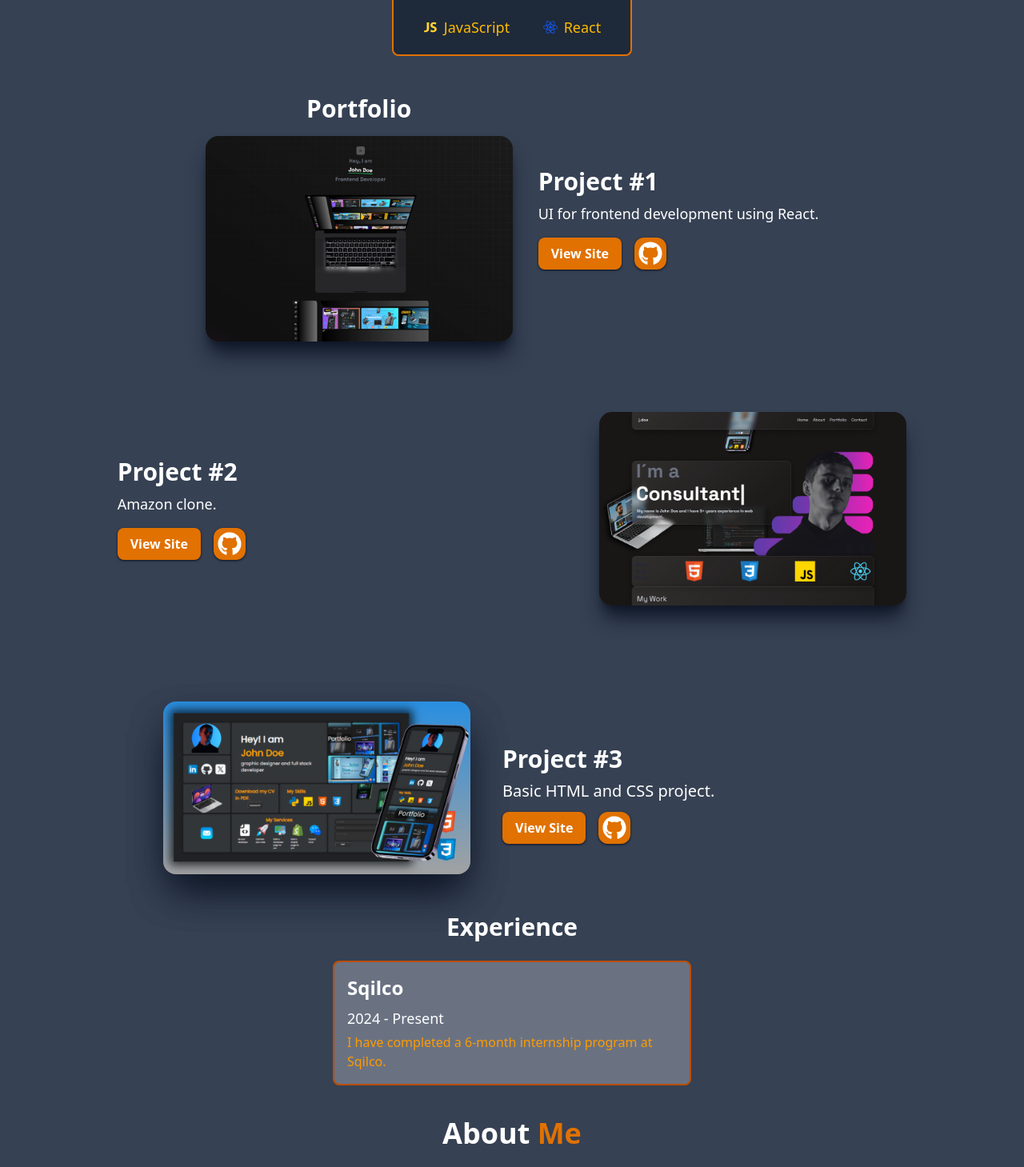
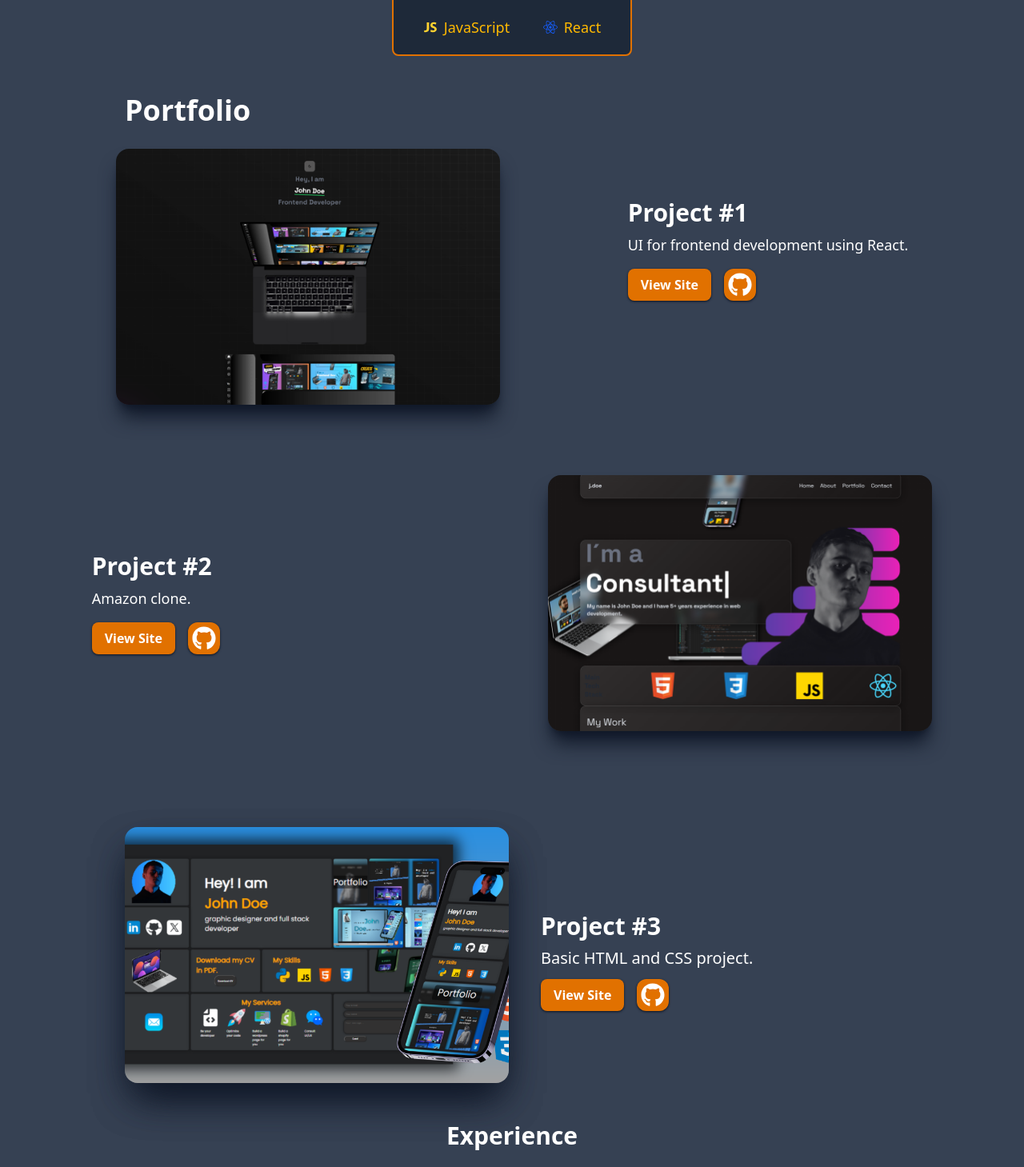
Before and after one commit to Vishuu9090/Portfolio, a React (Vite) app in the folder vite-project/: page / in a window 1280 px wide. Shown: the part 966-2425 px from the top of the page at 80% size. Built offline with nearby package versions, Linux system fonts and the light colour scheme.

Commit message:
image size changed

```diff
--- a/vite-project/src/components/Portfolio.jsx
+++ b/vite-project/src/components/Portfolio.jsx
@@ -52,14 +52,14 @@ export default function Portfolio() {
       >
         <Element name="Portfolio">
           <div className="py-12 px-4">
-            <div className="flex flex-col md:flex-row items-center justify-center gap-8">
+            <div className="flex flex-col md:flex-row items-center justify-center gap-40">
               {/* Left: Title + Image */}
-              <div className="flex flex-col gap-4 items-center">
-                <h1 className="text-3xl text-white font-semibold text-center md:text-left">
+              <div className="flex flex-col gap-7 items-center">
+                <h1 className="sm:text-4xl text-3xl sm:ml-[-300px] text-white font-semibold text-center md:text-left">
                   Portfolio
                 </h1>
                 <img
-                  className="w-full max-w-sm rounded-2xl shadow-xl shadow-gray-900 object-cover"
+                  className="w-full  sm:w-120 sm:h-80 rounded-2xl shadow-xl shadow-gray-900 object-cover"
                   src={img}
                   alt="Project Screenshot"
                 />
--- a/vite-project/src/components/Project.jsx
+++ b/vite-project/src/components/Project.jsx
@@ -59,9 +59,9 @@ export default function Project() {
           </div>
 
           {/* Image Section */}
-          <div className="shadow-xl shadow-gray-900 rounded-2xl w-full max-w-sm">
+          <div className="shadow-xl shadow-gray-900 sm:w-120 sm:h-80 rounded-2xl ">
             <img
-              className="rounded-2xl w-full h-auto object-cover"
+              className="rounded-2xl w-full h-auto sm:w-120 sm:h-80 object-cover"
               src={img}
               alt="Amazon Clone Project"
             />
--- a/vite-project/src/components/Project3.jsx
+++ b/vite-project/src/components/Project3.jsx
@@ -40,9 +40,9 @@ export default function Project3() {
       >
         <div className="flex flex-col md:flex-row items-center justify-center mt-20 px-4 gap-6 md:gap-10">
           {/* Image */}
-          <div className="rounded-2xl shadow-2xl shadow-gray-900 w-full max-w-sm">
+          <div className="rounded-2xl sm:w-120 sm:h-80 shadow-2xl shadow-gray-900 ">
             <img
-              className="rounded-2xl w-full h-auto object-cover shadow-2xl shadow-gray-900"
+              className="rounded-2xl w-full h-auto  object-cover shadow-2xl sm:w-120 sm:h-80 shadow-gray-900"
               src={img}
               alt="Project 3"
             />
```
